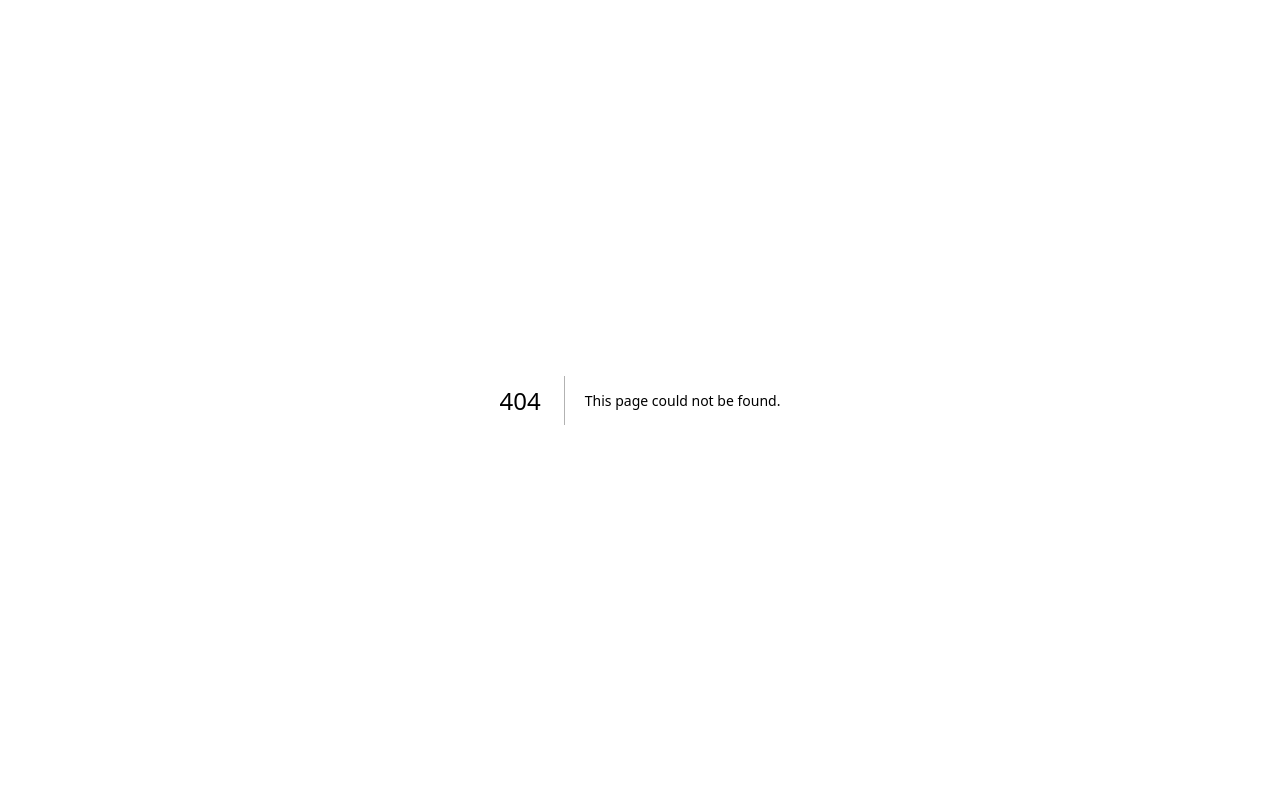
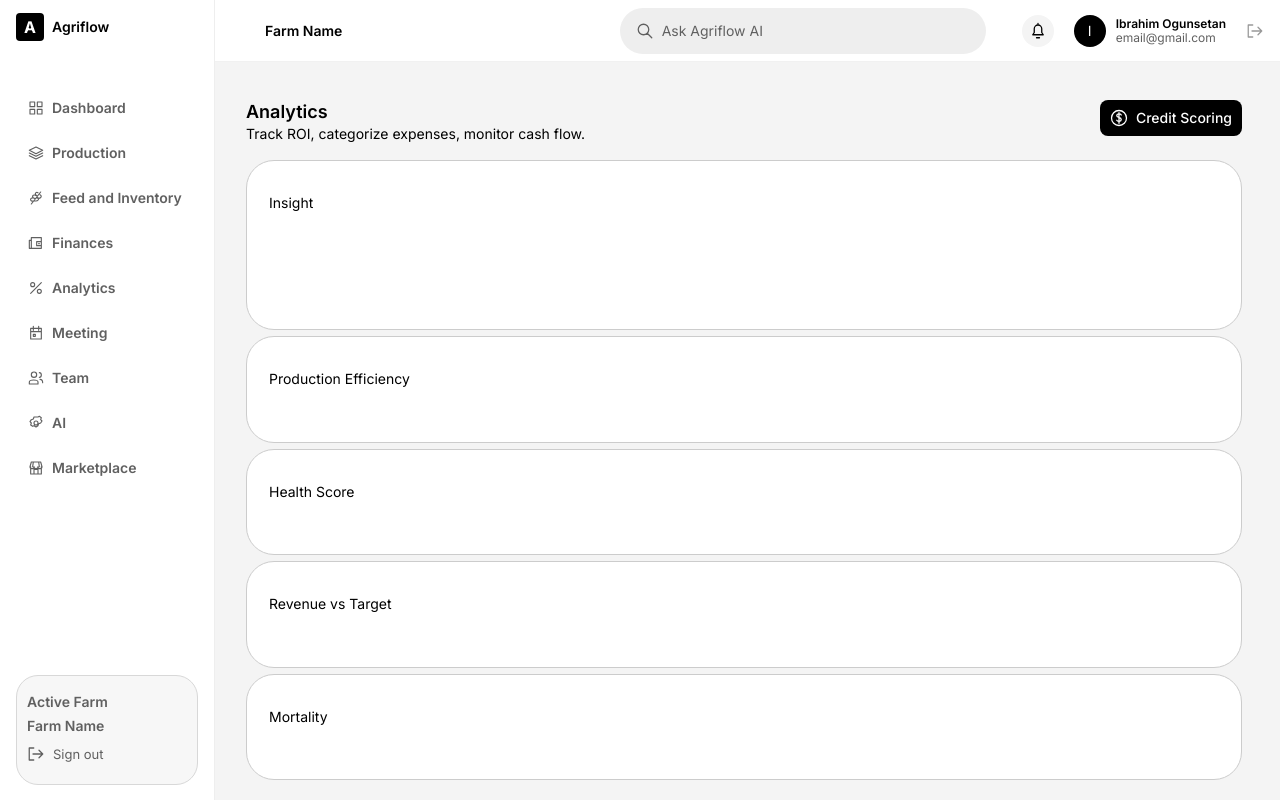
Before and after one commit to Thql123/agronova, a Next.js app: page /farms/1/analytics in a window 1280 px wide. Before the commit this address had no page. Built offline with nearby package versions, Linux system fonts and the light colour scheme.

Commit message:
feat: build analytics page

```diff
--- a/app/farms/[farmId]/_components/farm-navigation.tsx
+++ b/app/farms/[farmId]/_components/farm-navigation.tsx
@@ -9,7 +9,7 @@ const navigation: { label: string; segment: string; icon: FarmIconName; availabl
   { label: "Production", segment: "production", icon: "production", available: true },
   { label: "Feed and Inventory", segment: "inventory", icon: "inventory", available: true },
   { label: "Finances", segment: "finances", icon: "finances", available: true },
-  { label: "Analytics", segment: "analytics", icon: "analytics" },
+  { label: "Analytics", segment: "analytics", icon: "analytics", available: true },
   { label: "Meeting", segment: "meeting", icon: "meeting" },
   { label: "Team", segment: "team", icon: "team" },
   { label: "AI", segment: "ai", icon: "ai" },
--- /dev/null
+++ b/app/farms/[farmId]/analytics/page.tsx
@@ -0,0 +1,51 @@
+import type { Metadata } from "next";
+
+export const metadata: Metadata = {
+  title: "Analytics | Agriflow",
+  description: "Track ROI, categorize expenses, monitor cash flow.",
+};
+
+const sections = [
+  { id: "insight", title: "Insight" },
+  { id: "production-efficiency", title: "Production Efficiency" },
+  { id: "health-score", title: "Health Score" },
+  { id: "revenue-vs-target", title: "Revenue vs Target" },
+  { id: "mortality", title: "Mortality" },
+];
+
+export default function AnalyticsPage() {
+  return (
+    <div className="flex min-h-[calc(100dvh-155px)] min-w-0 flex-col sm:min-h-[calc(100dvh-163px)] lg:min-h-[calc(100dvh-171px)] xl:min-h-[calc(100dvh-96px)] xl:px-[22px] xl:pt-6">
+      <div className="mb-4 flex shrink-0 flex-col gap-4 sm:flex-row sm:items-start sm:justify-between">
+        <div className="min-w-0">
+          <h1 className="text-lg leading-6 font-semibold">Analytics</h1>
+          <p className="text-sm leading-5">Track ROI, categorize expenses, monitor cash flow.</p>
+        </div>
+        <button
+          type="button"
+          disabled
+          title="Credit Scoring is coming soon"
+          className="flex h-9 w-fit shrink-0 items-center gap-2 rounded-lg bg-black px-2.5 text-sm font-medium text-white"
+        >
+          <svg width="18" height="18" viewBox="0 0 24 24" fill="none" stroke="currentColor" strokeWidth="1.7" strokeLinecap="round" strokeLinejoin="round" aria-hidden="true">
+            <circle cx="12" cy="12" r="10" />
+            <path d="M15 8c-1-2-6-2-6 1 0 3 6 1 6 5 0 3-5 3-6 1M12 5v14" />
+          </svg>
+          Credit Scoring
+        </button>
+      </div>
+
+      <div className="grid min-w-0 flex-1 grid-rows-[minmax(150px,1.6fr)_repeat(4,minmax(94px,1fr))] gap-1.5">
+        {sections.map((section) => (
+          <section
+            key={section.id}
+            aria-labelledby={`${section.id}-title`}
+            className={`min-w-0 rounded-[28px] border border-[#CCCCCC] bg-white px-4 py-6 sm:px-[22px] sm:py-8 ${section.id === "insight" ? "min-h-[150px]" : "min-h-[94px]"}`}
+          >
+            <h2 id={`${section.id}-title`} className="text-sm leading-5 font-normal">{section.title}</h2>
+          </section>
+        ))}
+      </div>
+    </div>
+  );
+}
```
